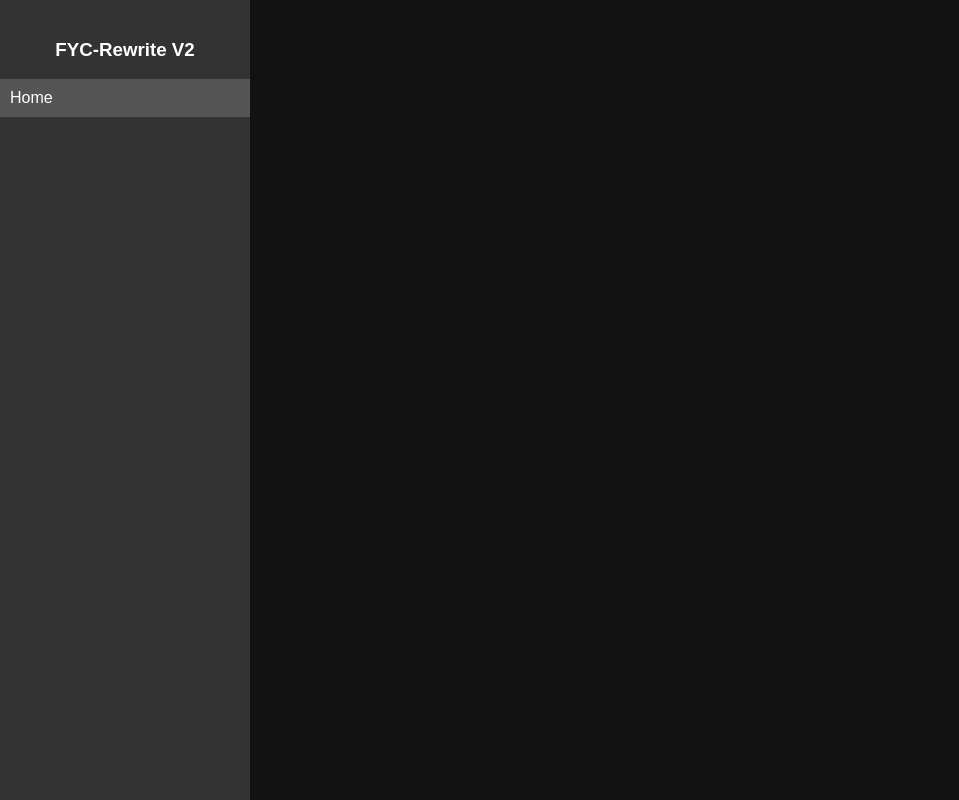
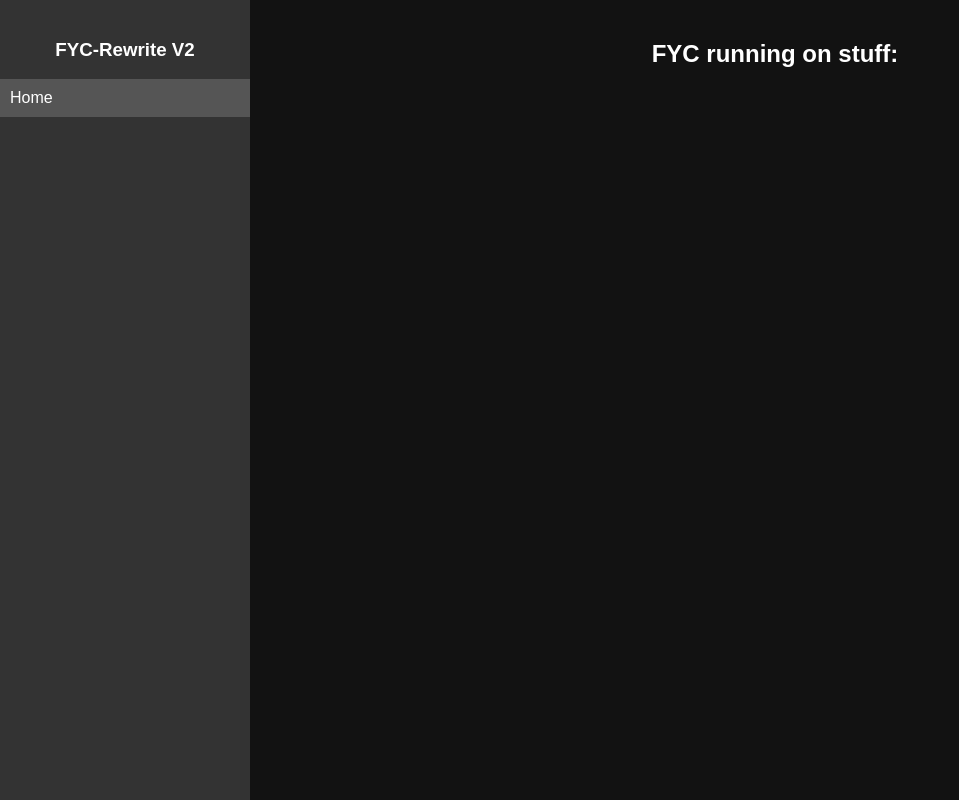
Before and after one commit to HttpAnimation/FYC-Rewrite-V2, a plain HTML site: page RunningOnStuff.html in a window 1280 px wide. Shown: the whole page, without its empty margins (0-959 px from the left). Drawn offline with Linux system fonts and the light colour scheme.

Commit message:
adds FYC running on stuff:

```diff
--- a/RunningOnStuff.html
+++ b/RunningOnStuff.html
@@ -12,6 +12,7 @@
         <a href="index.html" class="movie-button">Home</a>
     </div>
     <div id="content">
+        <center><h2>FYC running on stuff:</h2></center>
     </div>
 </body>
 </html>
```
